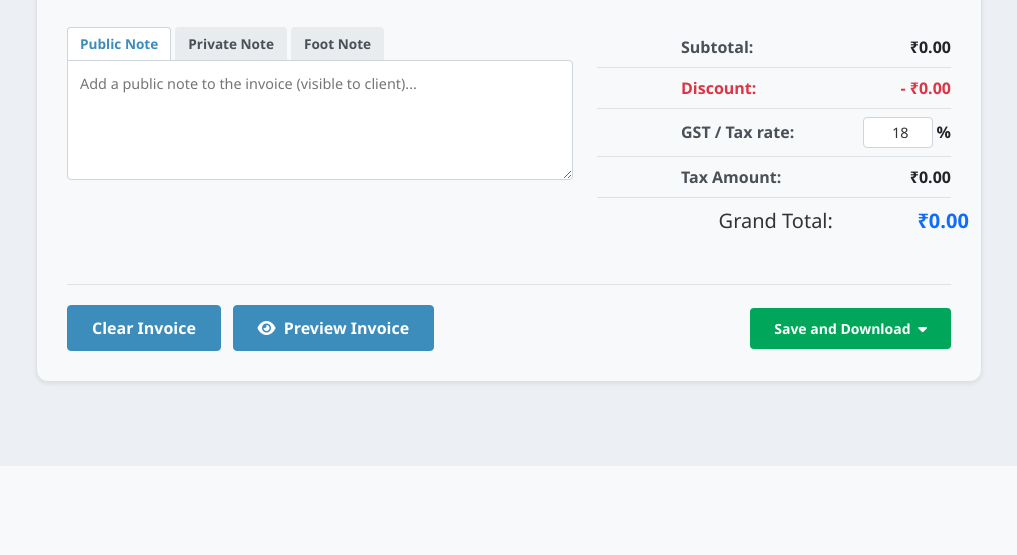
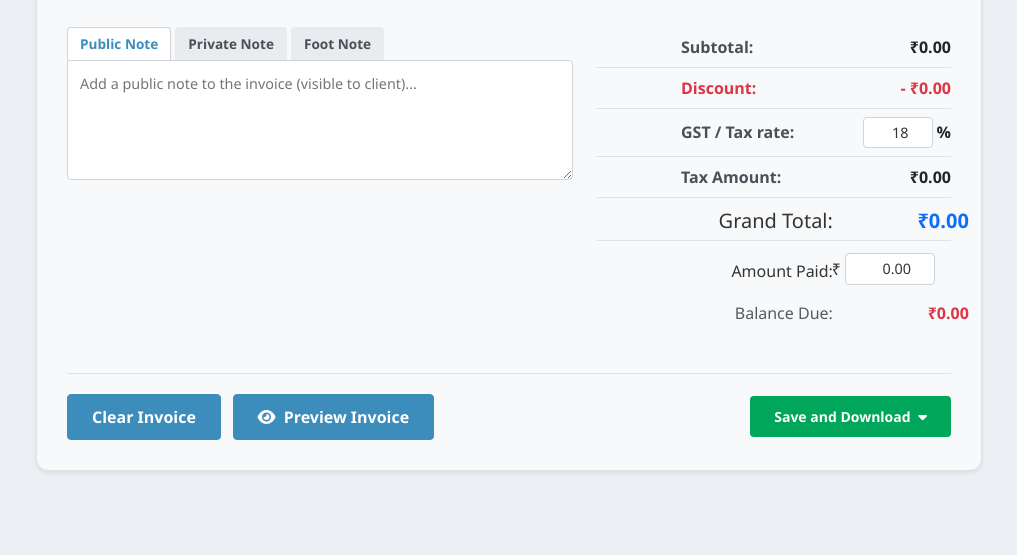
Before and after one commit to Yogesh-Mohan/Billing-Software, a Flask app: page /invoices/create in a window 1280 px wide. Shown: the part 951-1506 px from the top of the page, without its empty margins (246-1263 px from the left). Before the commit the page ends 1339 px from the top, so only its background shows below. Run offline with Flask 3, Linux system fonts and the light colour scheme; the visitor is signed in with stand-in values (Sample User, id 1).

Commit message:
Update PDF generator, invoice UI, and add payments logic

```diff
--- a/app.py
+++ b/app.py
@@ -486,6 +486,14 @@ def create_invoice():
         tax_amount = subtotal * (tax_rate / 100.0)
         grand_total = subtotal + tax_amount
 
+        amount_paid_str = request.form.get('amount_paid', '0').strip()
+        try:
+            amount_paid = float(amount_paid_str) if amount_paid_str else 0.0
+        except ValueError:
+            amount_paid = 0.0
+
+        balance_due = max(0.0, grand_total - amount_paid)
+
         # Generate Invoice Number automatically if not specified manually
         invoice_date = datetime.strptime(invoice_date_str, '%Y-%m-%d') if invoice_date_str else datetime.utcnow()
         if not invoice_number:
@@ -541,6 +549,8 @@ def create_invoice():
             "tax_rate": tax_rate,
             "tax_amount": tax_amount,
             "grand_total": grand_total,
+            "amount_paid": amount_paid,
+            "balance_due": balance_due,
             "created_at": datetime.utcnow()
         }
 
@@ -928,17 +938,29 @@ def download_invoice_pdf(invoice_id):
         from reportlab.lib import colors
 
         buffer = BytesIO()
-        doc = SimpleDocTemplate(buffer, pagesize=A4, topMargin=0.5*inch, bottomMargin=0.5*inch, leftMargin=0.6*inch, rightMargin=0.6*inch)
+        doc = SimpleDocTemplate(buffer, pagesize=A4, topMargin=0.5*inch, bottomMargin=1.5*inch, leftMargin=0.6*inch, rightMargin=0.6*inch)
         elements = []
 
         def draw_page_border(canvas, doc_obj):
             canvas.saveState()
-            canvas.setStrokeColor(colors.HexColor('#7f7f7f'))
-            canvas.setLineWidth(1.2)
-            canvas.rect(doc_obj.leftMargin - 0.08 * inch, doc_obj.bottomMargin - 0.08 * inch,
-                        A4[0] - doc_obj.leftMargin - doc_obj.rightMargin + 0.16 * inch,
-                        A4[1] - doc_obj.topMargin - doc_obj.bottomMargin + 0.16 * inch,
+            canvas.setStrokeColor(colors.HexColor('#d32f2f'))
+            canvas.setLineWidth(1.5)
+            # Outer red border
+            canvas.rect(doc_obj.leftMargin - 0.2 * inch, 0.3 * inch,
+                        A4[0] - doc_obj.leftMargin - doc_obj.rightMargin + 0.4 * inch,
+                        A4[1] - 0.6 * inch,
                         stroke=1, fill=0)
+
+            # Dotted footer line
+            canvas.setDash(2, 2)
+            dotted_y = doc_obj.bottomMargin - 0.1 * inch
+            canvas.line(doc_obj.leftMargin, dotted_y,
+                        A4[0] - doc_obj.rightMargin, dotted_y)
+
+            # Draw footer table
+            footer_table.wrapOn(canvas, A4[0] - doc_obj.leftMargin - doc_obj.rightMargin, doc_obj.bottomMargin)
+            footer_table.drawOn(canvas, doc_obj.leftMargin, 0.4 * inch)
+
             canvas.restoreState()
 
         styles = getSampleStyleSheet()
@@ -1005,25 +1027,42 @@ def download_invoice_pdf(invoice_id):
         left_elements.append(Paragraph(BUSINESS_ADDRESS, address_style))
 
         # Right column: Invoice badge + details
+        from reportlab.graphics.shapes import Drawing, Circle, Rect, Polygon, Path
+        def get_slashes():
+            d = Drawing(40, 30)
+            for i in range(3):
+                p = Path(fillColor=colors.HexColor('#d32f2f'), strokeColor=None)
+                p.moveTo(5 + i*8, 0); p.lineTo(9 + i*8, 0); p.lineTo(17 + i*8, 30); p.lineTo(13 + i*8, 30); p.closePath()
+                d.add(p)
+            return d
+
         right_elements = []
-        right_elements.append(Paragraph('<font color="white" bgcolor="#ff1f1f">&nbsp;Invoice&nbsp;</font>', ParagraphStyle(
-            'InvBadge',
-            parent=styles['Normal'],
-            fontSize=14,
-            textColor=colors.white,
-            fontName='Helvetica-Bold',
-            alignment=2,
-            spaceAfter=8,
-            backColor=colors.HexColor('#ff1f1f')
-        )))
+        inv_badge = Table([[get_slashes(), Paragraph('<font color="white"><b>INVOICE</b></font>', ParagraphStyle('InvT', parent=styles['Normal'], fontSize=18, alignment=1))]], colWidths=[0.6*inch, 2.2*inch])
+        inv_badge.setStyle(TableStyle([('BACKGROUND', (1,0), (1,0), colors.HexColor('#d32f2f')), ('VALIGN', (0,0), (-1,-1), 'MIDDLE'), ('RIGHTPADDING', (0,0), (-1,-1), 0), ('LEFTPADDING', (0,0), (-1,-1), 0)]))
+        inv_badge.hAlign = 'RIGHT'
 
-        right_elements.append(Paragraph(f"<b>Date:</b>&nbsp;&nbsp;&nbsp;&nbsp;{invoice['invoice_date'].strftime('%d %b %Y')}", date_style))
-        right_elements.append(Paragraph(f"<b>Invoice No.:</b>&nbsp;&nbsp;&nbsp;&nbsp;{invoice['invoice_number']}", date_style))
+        right_elements.append(inv_badge)
+        right_elements.append(Spacer(1, 15))
 
-        # Due date (if payment_days exists)
-        payment_days = int(invoice.get('payment_days', 30) or 30)
-        due_date = invoice['invoice_date'] + timedelta(days=payment_days)
-        right_elements.append(Paragraph(f"<b>Due Date:</b>&nbsp;&nbsp;&nbsp;&nbsp;{due_date.strftime('%d %b %Y')}", date_style))
+        due_date = invoice['invoice_date'] + timedelta(days=int(invoice.get('payment_days', 30) or 30))
+        meta_data = [
+            ["Date", ":", invoice['invoice_date'].strftime('%d %b %Y')],
+            ["Invoice No.", ":", str(invoice['invoice_number'])],
+            ["Due Date", ":", due_date.strftime('%d %b %Y')]
+        ]
+        meta_table = Table(meta_data, colWidths=[0.9*inch, 0.2*inch, 1.7*inch])
+        meta_table.setStyle(TableStyle([
+            ('ALIGN', (0,0), (-1,-1), 'LEFT'),
+            ('VALIGN', (0,0), (-1,-1), 'TOP'),
+            ('FONTNAME', (0,0), (1,-1), 'Helvetica-Bold'),
+            ('FONTSIZE', (0,0), (-1,-1), 9),
+            ('TEXTCOLOR', (0,0), (-1,-1), colors.black),
+            ('BOTTOMPADDING', (0,0), (-1,-1), 2),
+            ('TOPPADDING', (0,0), (-1,-1), 2)
+        ]))
+        meta_table.hAlign = 'RIGHT'
+
+        right_elements.append(meta_table)
 
         # Create a header table with left and right columns
         from reportlab.platypus import KeepTogether
@@ -1038,44 +1077,42 @@ def download_invoice_pdf(invoice_id):
 
         header_table = Table(
             [[left_cell, right_cell]],
-            colWidths=[3.5*inch, 3.3*inch]
+            colWidths=[4.0*inch, 2.8*inch]
         )
         header_table.setStyle(TableStyle([
             ('VALIGN', (0, 0), (-1, -1), 'TOP'),
             ('ALIGN', (1, 0), (1, 0), 'RIGHT'),
         ]))
+        header_table.hAlign = 'LEFT'
         elements.append(header_table)
         elements.append(Spacer(1, 0.25*inch))
 
         # Bill To section
-        bill_to_header_style = ParagraphStyle(
-            'BillToHeader',
-            parent=styles['Normal'],
-            fontSize=9,
-            fontName='Helvetica-Bold',
-            textColor=colors.black,
-            spaceAfter=4
-        )
+        def get_user_icon():
+            d = Drawing(30, 30)
+            d.add(Circle(15, 15, 15, fillColor=colors.HexColor('#d32f2f'), strokeColor=None))
+            d.add(Circle(15, 19, 4.5, fillColor=colors.white, strokeColor=None))
+            p = Path(fillColor=colors.white, strokeColor=None)
+            p.moveTo(15, 13); p.lineTo(9, 13); p.lineTo(7, 7); p.lineTo(7, 5); p.lineTo(23, 5); p.lineTo(23, 7); p.lineTo(21, 13); p.closePath()
+            d.add(p)
+            return d
 
-        bill_to_style = ParagraphStyle(
-            'BillTo',
-            parent=styles['Normal'],
-            fontSize=8,
-            textColor=colors.HexColor('#333333'),
-            leading=11
-        )
+        bill_to_header_style = ParagraphStyle('BillToHeader', parent=styles['Normal'], fontSize=10, fontName='Helvetica-Bold', textColor=colors.HexColor('#d32f2f'), spaceAfter=4)
+        bill_to_name_style = ParagraphStyle('BillToName', parent=styles['Normal'], fontSize=10, fontName='Helvetica-Bold', textColor=colors.black, spaceAfter=2)
+        bill_to_style = ParagraphStyle('BillTo', parent=styles['Normal'], fontSize=9, textColor=colors.black, leading=12)
 
-        bill_to_data = []
-        bill_to_data.append(Paragraph("<b>Bill To</b>", bill_to_header_style))
-        customer_info = f"<b>{invoice['customer']['name']}</b><br/>"
-        if invoice['customer'].get('address'):
-            customer_info += f"{invoice['customer']['address'].replace(chr(10), '<br/>')}"
-        bill_to_data.append(Paragraph(customer_info, bill_to_style))
+        bill_info = []
+        bill_info.append([Paragraph("<b>BILL TO</b>", bill_to_header_style)])
+        bill_info.append([Paragraph(invoice['customer']['name'], bill_to_name_style)])
+        if invoice['customer'].get('phone'):
+            bill_info.append([Paragraph(f"Phone: {invoice['customer']['phone']}", bill_to_style)])
 
-        bill_section = Table([[bill_to_data]], colWidths=[6.8*inch])
-        bill_section.setStyle(TableStyle([
-            ('VALIGN', (0, 0), (-1, -1), 'TOP'),
-        ]))
+        bill_info_table = Table(bill_info, colWidths=[3.5*inch])
+        bill_info_table.setStyle(TableStyle([('VALIGN', (0,0), (-1,-1), 'TOP'), ('LEFTPADDING', (0,0), (-1,-1), 0), ('BOTTOMPADDING', (0,0), (-1,-1), 0), ('TOPPADDING', (0,0), (-1,-1), 0)]))
+
+        bill_section = Table([[get_user_icon(), bill_info_table]], colWidths=[0.5*inch, 3.5*inch])
+        bill_section.setStyle(TableStyle([('VALIGN', (0, 0), (-1, -1), 'TOP'), ('LEFTPADDING', (0,0), (-1,-1), 0)]))
+        bill_section.hAlign = 'LEFT'
         elements.append(bill_section)
         elements.append(Spacer(1, 0.2*inch))
 
@@ -1103,29 +1140,30 @@ def download_invoice_pdf(invoice_id):
             ])
 
         # Add empty rows for visual spacing (like the reference)
-        for _ in range(max(0, 10 - len(invoice['items']))):
+        for _ in range(max(0, 4 - len(invoice['items']))):
             items_data.append(['', '', '', '', ''])
 
         items_table = Table(items_data, colWidths=[0.6*inch, 2.8*inch, 1.2*inch, 0.9*inch, 1.3*inch])
         items_table.setStyle(TableStyle([
-            ('BACKGROUND', (0, 0), (-1, 0), colors.HexColor('#888888')),
+            ('BACKGROUND', (0, 0), (-1, 0), colors.HexColor('#333333')),
             ('TEXTCOLOR', (0, 0), (-1, 0), colors.white),
             ('ALIGN', (0, 0), (0, -1), 'CENTER'),
-            ('ALIGN', (2, 0), (2, -1), 'RIGHT'),
-            ('ALIGN', (3, 0), (3, -1), 'RIGHT'),
+            ('ALIGN', (2, 0), (2, -1), 'CENTER'),
+            ('ALIGN', (3, 0), (3, -1), 'CENTER'),
+            ('ALIGN', (4, 0), (4, -1), 'RIGHT'),
             ('FONTNAME', (0, 0), (-1, 0), 'Helvetica-Bold'),
             ('FONTSIZE', (0, 0), (-1, 0), 9),
-            ('FONTSIZE', (0, 1), (-1, -1), 8),
+            ('FONTSIZE', (0, 1), (-1, -1), 9),
             ('BOTTOMPADDING', (0, 0), (-1, 0), 10),
             ('TOPPADDING', (0, 0), (-1, 0), 10),
-            ('GRID', (0, 0), (-1, -1), 0.5, colors.HexColor('#666666')),
-            ('ROWBACKGROUNDS', (0, 1), (-1, -1), [colors.white, colors.HexColor('#fafafa')])
+            ('GRID', (0, 0), (-1, -1), 0.5, colors.HexColor('#cccccc')),
         ]))
+        items_table.hAlign = 'LEFT'
         elements.append(items_table)
-        elements.append(Spacer(1, 0.2*inch))
+        elements.append(Spacer(1, 0.15*inch))
 
         # Totals - right aligned matching reference
-        total_label_style = ParagraphStyle('TotalLabel', parent=styles['Normal'], fontSize=10, fontName='Helvetica-Bold', alignment=2)
+        total_label_style = ParagraphStyle('TotalLabel', parent=styles['Normal'], fontSize=10, fontName='Helvetica-Bold', alignment=0)
         total_value_style = ParagraphStyle('TotalValue', parent=styles['Normal'], fontSize=10, fontName='Helvetica-Bold', alignment=2)
 
         # Calculate total discount for display
@@ -1134,13 +1172,11 @@ def download_invoice_pdf(invoice_id):
         totals_data = []
         if total_discount > 0:
             totals_data.append(
-                ['', '', '', Paragraph('<b>Discount</b>', ParagraphStyle('DiscLabel', parent=total_label_style, textColor=colors.HexColor('#dc3545'))), Paragraph(f'<b>- Rs.{total_discount:,.2f}</b>', ParagraphStyle('DiscVal', parent=total_value_style, textColor=colors.HexColor('#dc3545')))]
+                ['', '', '', Paragraph('<b>Discount</b>', ParagraphStyle('DiscLabel', parent=total_label_style, textColor=colors.HexColor('#d32f2f'))), Paragraph(f'<b>- Rs.{total_discount:,.2f}</b>', ParagraphStyle('DiscVal', parent=total_value_style, textColor=colors.HexColor('#d32f2f')))]
             )
+
         totals_data.append(
             ['', '', '', Paragraph("<b>Total</b>", total_label_style), Paragraph(f"<b>Rs.{invoice['grand_total']:,.2f}</b>", total_value_style)]
-        )
-        totals_data.append(
-            ['', '', '', Paragraph("<b>Balance</b>", total_label_style), Paragraph(f"<b>Rs.{invoice['grand_total']:,.2f}</b>", total_value_style)]
         )
 
         totals_table = Table(totals_data, colWidths=[0.6*inch, 2.8*inch, 1.2*inch, 0.9*inch, 1.3*inch])
@@ -1148,21 +1184,138 @@ def download_invoice_pdf(invoice_id):
             ('ALIGN', (3, 0), (4, -1), 'RIGHT'),
             ('FONTNAME', (3, 0), (4, -1), 'Helvetica-Bold'),
             ('FONTSIZE', (0, 0), (-1, -1), 10),
-            ('LINEBELOW', (3, -1), (4, -1), 1, colors.black),
+            ('LINEBELOW', (3, -1), (4, -1), 1.5, colors.black),
+            ('BOTTOMPADDING', (0, 0), (-1, -1), 8),
+            ('TOPPADDING', (0, 0), (-1, -1), 8),
         ]))
+        totals_table.hAlign = 'LEFT'
         elements.append(totals_table)
-        elements.append(Spacer(1, 0.4*inch))
+        elements.append(Spacer(1, 0.2*inch))
+
+        amount_paid = float(invoice.get('amount_paid', 0.0))
+        balance_due = float(invoice.get('balance_due', invoice['grand_total']))
+
+        # Payments block
+        if amount_paid > 0 and balance_due > 0:
+            payment_header_style = ParagraphStyle('PayHdr', parent=styles['Normal'], fontSize=10, fontName='Helvetica-Bold', textColor=colors.HexColor('#d32f2f'), alignment=1)
+            payment_date_style = ParagraphStyle('PayDate', parent=styles['Normal'], fontSize=9, textColor=colors.black, alignment=1)
+            payment_txt_style = ParagraphStyle('PayTxt', parent=styles['Normal'], fontSize=9, textColor=colors.black, alignment=1)
+            payment_amt_style = ParagraphStyle('PayAmt', parent=styles['Normal'], fontSize=9, textColor=colors.HexColor('#d32f2f'), alignment=2)
+            payment_thx_style = ParagraphStyle('PayThx', parent=styles['Normal'], fontSize=8, textColor=colors.black, alignment=1)
+
+            pay_date_str = invoice['invoice_date'].strftime('%d %b %Y') # assuming paid on invoice date if no separate date is stored
+
+            pay_data = [
+                [Paragraph("<b>PAYMENTS</b>", payment_header_style)],
+                [
+                    Table([[
+                        Paragraph(pay_date_str, payment_date_style),
+                        Paragraph("Payment Received", payment_txt_style),
+                        Paragraph(f"- Rs.{amount_paid:,.2f}", payment_amt_style)
+                    ]], colWidths=[1.2*inch, 2.0*inch, 1.5*inch])
+                ],
+                [Paragraph("( Thank you for your payment )", payment_thx_style)]
+            ]
+
+            pay_table = Table(pay_data, colWidths=[4.7*inch])
+            pay_table.setStyle(TableStyle([
+                ('BOX', (0,0), (-1,-1), 1, colors.HexColor('#d32f2f')),
+                ('BACKGROUND', (0,0), (-1,0), colors.HexColor('#fdeeee')),
+                ('LINEBELOW', (0,0), (-1,0), 1, colors.HexColor('#d32f2f')),
+                ('ALIGN', (0,0), (-1,-1), 'CENTER'),
+                ('BOTTOMPADDING', (0,0), (-1,-1), 8),
+                ('TOPPADDING', (0,0), (-1,-1), 8),
+            ]))
+
+            # Right align the payment table (relative to full width)
+            wrapper_data = [['', pay_table]]
+            wrapper_table = Table(wrapper_data, colWidths=[2.1*inch, 4.7*inch])
+            wrapper_table.hAlign = 'LEFT'
+            elements.append(wrapper_table)
+            elements.append(Spacer(1, 0.1*inch))
+
+        # Balance Due block
+        if balance_due > 0:
+            bal_label = ParagraphStyle('BalLbl', parent=styles['Normal'], fontSize=14, fontName='Helvetica-Bold', textColor=colors.HexColor('#d32f2f'))
+            bal_val = ParagraphStyle('BalVal', parent=styles['Normal'], fontSize=16, fontName='Helvetica-Bold', textColor=colors.HexColor('#d32f2f'), alignment=2)
+
+            bal_data = [
+                [Paragraph("<b>BALANCE DUE</b>", bal_label), Paragraph(f"<b>Rs.{balance_due:,.2f}</b>", bal_val)]
+            ]
+            bal_table = Table(bal_data, colWidths=[2.35*inch, 2.35*inch])
+            bal_table.setStyle(TableStyle([
+                ('BOX', (0,0), (-1,-1), 1, colors.HexColor('#d32f2f')),
+                ('BACKGROUND', (0,0), (-1,-1), colors.HexColor('#fdeeee')),
+                ('ALIGN', (0,0), (0,0), 'LEFT'),
+                ('ALIGN', (1,0), (1,0), 'RIGHT'),
+                ('VALIGN', (0,0), (-1,-1), 'MIDDLE'),
+                ('BOTTOMPADDING', (0,0), (-1,-1), 12),
+                ('TOPPADDING', (0,0), (-1,-1), 12),
+            ]))
+
+            wrapper_data = [['', bal_table]]
+            wrapper_table = Table(wrapper_data, colWidths=[2.1*inch, 4.7*inch])
+            wrapper_table.hAlign = 'LEFT'
+            elements.append(wrapper_table)
+            elements.append(Spacer(1, 0.2*inch))
 
         # Footer - Thank you note
-        footer_style = ParagraphStyle(
-            'Footer',
-            parent=styles['Normal'],
-            fontSize=9,
-            textColor=colors.HexColor('#111111'),
-            alignment=0
-        )
-        elements.append(Paragraph("Thank you for your business.", footer_style))
+        def get_doc_icon():
+            d = Drawing(30, 30)
+            d.add(Circle(15, 15, 14, fillColor=colors.white, strokeColor=colors.HexColor('#d32f2f'), strokeWidth=1.5))
+            d.add(Rect(10, 8, 10, 14, fillColor=None, strokeColor=colors.HexColor('#d32f2f'), strokeWidth=1.2))
+            d.add(Rect(12, 17, 6, 1, fillColor=colors.HexColor('#d32f2f'), strokeColor=None))
+            d.add(Rect(12, 14, 6, 1, fillColor=colors.HexColor('#d32f2f'), strokeColor=None))
+            d.add(Rect(12, 11, 4, 1, fillColor=colors.HexColor('#d32f2f'), strokeColor=None))
+            return d
 
+        def get_phone_icon():
+            d = Drawing(16, 16)
+            d.add(Circle(8, 8, 8, fillColor=colors.HexColor('#d32f2f'), strokeColor=None))
+            p = Path(fillColor=colors.white, strokeColor=None)
+            p.moveTo(5, 11); p.curveTo(4, 11, 4, 9, 5, 8); p.lineTo(8, 5); p.curveTo(9, 4, 11, 4, 11, 5)
+            p.lineTo(12, 6); p.curveTo(12, 7, 10, 8, 9, 7); p.lineTo(7, 9); p.curveTo(8, 10, 7, 12, 6, 12); p.lineTo(5, 11); p.closePath()
+            d.add(p)
+            return d
+
+        def get_marker_icon():
+            d = Drawing(16, 16)
+            d.add(Circle(8, 8, 8, fillColor=colors.HexColor('#d32f2f'), strokeColor=None))
+            p = Path(fillColor=colors.white, strokeColor=None)
+            p.moveTo(8, 3); p.lineTo(5, 8); p.curveTo(5, 11, 11, 11, 11, 8); p.lineTo(8, 3); p.closePath()
+            d.add(p)
+            d.add(Circle(8, 8.5, 1.5, fillColor=colors.HexColor('#d32f2f'), strokeColor=None))
+            return d
+
+        thank_you_style_red = ParagraphStyle('ThxRed', parent=styles['Normal'], fontSize=10, fontName='Helvetica-Bold', textColor=colors.HexColor('#d32f2f'))
+        thank_you_style_blk = ParagraphStyle('ThxBlk', parent=styles['Normal'], fontSize=9, textColor=colors.black)
+
+        elements.append(Spacer(1, 0.3*inch))
+
+        thx_info = []
+        thx_info.append([Paragraph("<b>Thank you for your business.</b>", thank_you_style_red)])
+        thx_info.append([Paragraph("If you have any questions, please feel free to contact us.", thank_you_style_blk)])
+        thx_table = Table(thx_info)
+        thx_table.setStyle(TableStyle([('LEFTPADDING', (0,0), (-1,-1), 0), ('BOTTOMPADDING', (0,0), (-1,-1), 2), ('TOPPADDING', (0,0), (-1,-1), 2)]))
+
+        thx_section = Table([[get_doc_icon(), thx_table]], colWidths=[0.5*inch, 4*inch])
+        thx_section.setStyle(TableStyle([('VALIGN', (0,0), (-1,-1), 'MIDDLE'), ('LEFTPADDING', (0,0), (-1,-1), 0)]))
+        thx_section.hAlign = 'LEFT'
+        elements.append(thx_section)
+
+        # Footer table is now drawn in draw_page_border
+        phone_style = ParagraphStyle('PhoneSt', parent=styles['Normal'], fontSize=9, textColor=colors.black)
+
+        footer_info = [
+            [get_phone_icon(), Paragraph(f"Phone: {BUSINESS_NAME.replace('red studio', '8870650403')}", phone_style)],
+            [get_marker_icon(), Paragraph(f"Address: {BUSINESS_ADDRESS.replace('<br/>', ' ')}", phone_style)]
+        ]
+        footer_table = Table(footer_info, colWidths=[0.3*inch, 6*inch])
+        footer_table.setStyle(TableStyle([('VALIGN', (0,0), (-1,-1), 'MIDDLE'), ('LEFTPADDING', (0,0), (-1,-1), 0), ('BOTTOMPADDING', (0,0), (-1,-1), 4), ('TOPPADDING', (0,0), (-1,-1), 4)]))
+        footer_table.hAlign = 'LEFT'
+        # Do not append footer_table to elements, it is drawn in draw_page_border
+
+        doc = SimpleDocTemplate(buffer, pagesize=A4, topMargin=0.5*inch, bottomMargin=1.4*inch, leftMargin=0.6*inch, rightMargin=0.6*inch)
         doc.build(elements, onFirstPage=draw_page_border, onLaterPages=draw_page_border)
         buffer.seek(0)
 
--- a/static/js/invoice.js
+++ b/static/js/invoice.js
@@ -13,6 +13,11 @@ document.addEventListener('DOMContentLoaded', function () {
 
     if (taxRateInput) {
         taxRateInput.addEventListener('input', calculateInvoiceTotals);
+    }
+
+    const amountPaidInput = document.getElementById('amount_paid');
+    if (amountPaidInput) {
+        amountPaidInput.addEventListener('input', calculateInvoiceTotals);
     }
 
     // Default Row Initialization
@@ -173,9 +178,18 @@ document.addEventListener('DOMContentLoaded', function () {
         const taxAmount = subtotalSum * (taxRate / 100);
         const grandTotal = subtotalSum + taxAmount;
 
+        const amountPaidInput = document.getElementById('amount_paid');
+        const amountPaid = amountPaidInput ? (parseFloat(amountPaidInput.value) || 0) : 0;
+        const balanceDue = Math.max(0, grandTotal - amountPaid);
+
         document.getElementById('display_subtotal').innerText = subtotalSum.toFixed(2);
         document.getElementById('display_discount_total').innerText = totalDiscount.toFixed(2);
         document.getElementById('display_tax_amount').innerText = taxAmount.toFixed(2);
         document.getElementById('display_grand_total').innerText = grandTotal.toFixed(2);
+
+        const balanceDueEl = document.getElementById('display_balance_due');
+        if (balanceDueEl) {
+            balanceDueEl.innerText = balanceDue.toFixed(2);
+        }
     }
 });
--- a/templates/invoice_create.html
+++ b/templates/invoice_create.html
@@ -574,10 +574,23 @@
                         <div class="totals-label">Tax Amount:</div>
                         <div class="totals-val">₹<span id="display_tax_amount">0.00</span></div>
                     </div>
-                    <div class="totals-row border-0">
+                    <div class="totals-row border-0 pb-1 mb-1" style="border-bottom: 1px solid #dee2e6 !important;">
                         <div class="col-8 text-end fs-5 font-weight-bold">Grand Total:</div>
                         <div class="col-4 px-3">
                             <div class="totals-val fs-5 text-primary">₹<span id="display_grand_total">0.00</span></div>
+                        </div>
+                    </div>
+                    <div class="totals-row border-0 mb-1 pb-1">
+                        <div class="col-8 text-end fs-6 font-weight-bold pt-1">Amount Paid:</div>
+                        <div class="col-4 px-3 d-flex align-items-center justify-content-end">
+                            <span class="me-1">₹</span>
+                            <input type="number" name="amount_paid" id="amount_paid" class="form-control form-control-custom text-end py-1 px-2" style="width: 90px;" value="0.00" step="0.01" min="0">
+                        </div>
+                    </div>
+                    <div class="totals-row border-0">
+                        <div class="col-8 text-end fs-6 font-weight-bold text-muted">Balance Due:</div>
+                        <div class="col-4 px-3">
+                            <div class="totals-val fs-6 text-danger">₹<span id="display_balance_due">0.00</span></div>
                         </div>
                     </div>
                 </div>
@@ -738,6 +751,11 @@ function openInvoicePreview() {
     const taxAmt = taxAmtEl ? taxAmtEl.textContent : '0.00';
     const grandTotal = grandTotalEl ? grandTotalEl.textContent : '0.00';
 
+    const amountPaidInput = document.getElementById('amount_paid');
+    const amountPaid = amountPaidInput ? (parseFloat(amountPaidInput.value) || 0).toFixed(2) : '0.00';
+    const balanceDueEl = document.getElementById('display_balance_due');
+    const balanceDue = balanceDueEl ? balanceDueEl.textContent : grandTotal;
+
     // Build the preview HTML
     let logoHTML = '';
     if (LOGO_PATH) {
@@ -782,7 +800,8 @@ function openInvoicePreview() {
         + '  <table>'
         + (previewTotalDiscount > 0 ? '    <tr><td class="label-cell" style="color:#dc3545;">Discount</td><td class="value-cell" style="color:#dc3545;">- ' + formatCurrency(previewTotalDiscount) + '</td></tr>' : '')
         + '    <tr><td class="label-cell">Total</td><td class="value-cell">₹' + grandTotal + '</td></tr>'
-        + '    <tr><td class="label-cell">Balance</td><td class="value-cell">₹' + grandTotal + '</td></tr>'
+        + '    <tr><td class="label-cell">Amount Paid</td><td class="value-cell">₹' + amountPaid + '</td></tr>'
+        + '    <tr><td class="label-cell">Balance Due</td><td class="value-cell" style="color:#dc3545;">₹' + balanceDue + '</td></tr>'
         + '  </table>'
         + '</div>'
         // Footer
```
Also changed, not shown: templates/invoice_view.html (+12 -0 lines), logo.jpg (1).jpeg (deleted).
